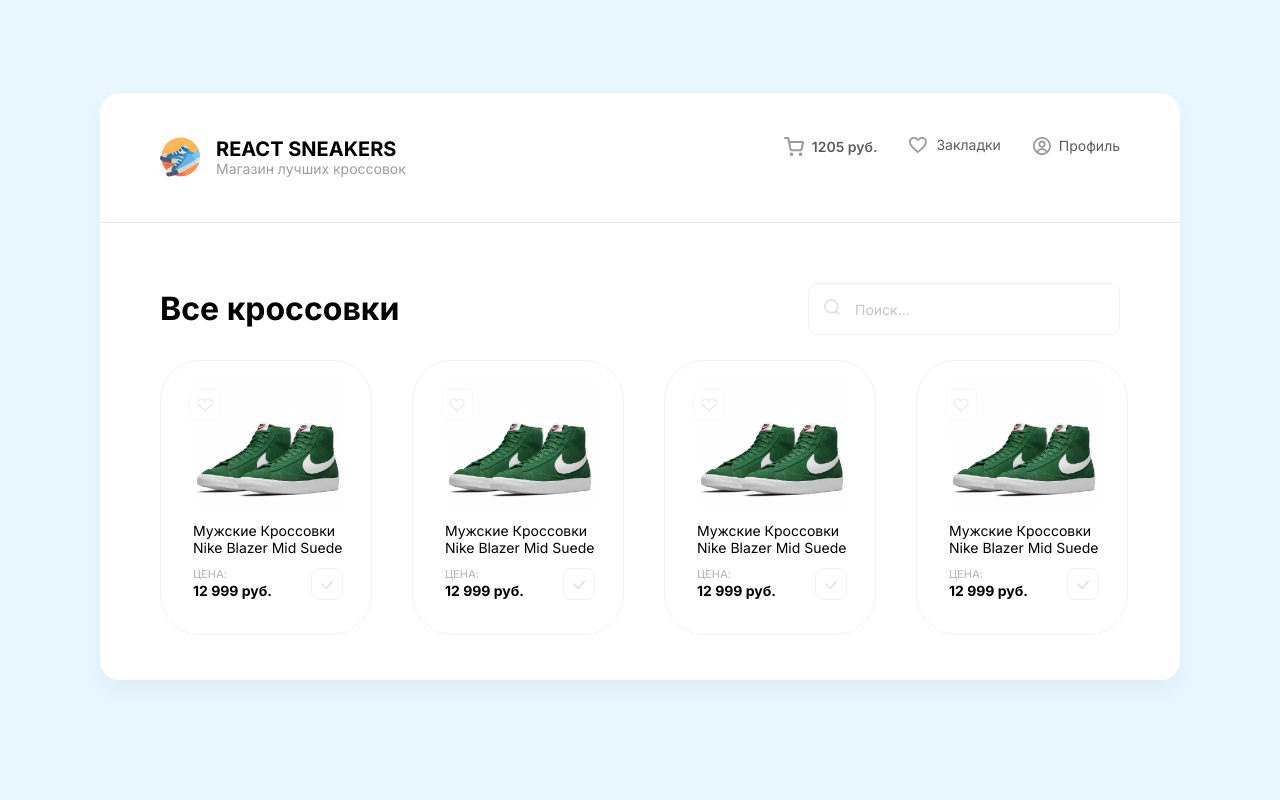
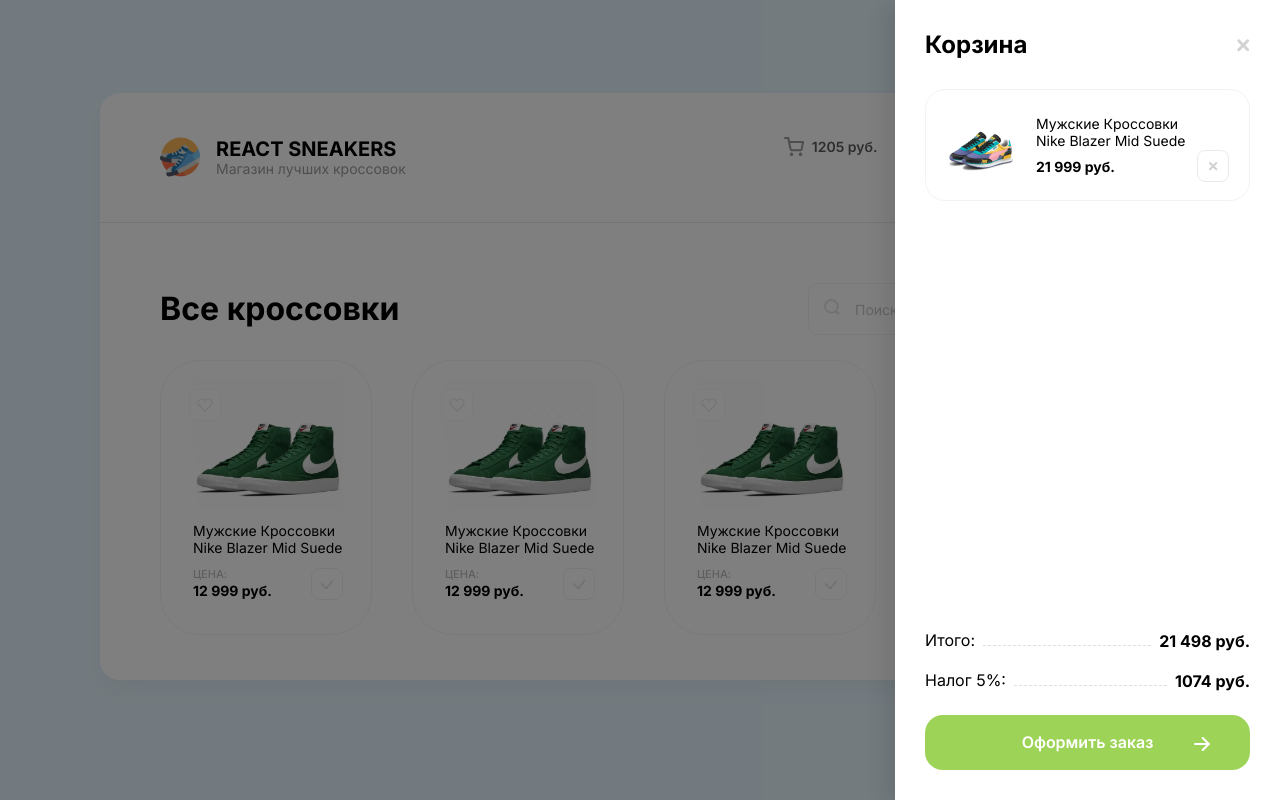
Before and after one commit to AlinaKors/react-sneakers, a React (Create React App) app: page / in a window 1280 px wide. Both pictures are taken after a click on the link "1205 руб.". Built offline with nearby package versions, Linux system fonts and the light colour scheme.

Commit message:
add first hook

```diff
--- a/src/App.js
+++ b/src/App.js
@@ -1,12 +1,25 @@
 import Header from './components/Header';
 import Cart from './components/Cart';
 import Card from './components/Card';
+import { useState } from 'react';
 
 function App() {
+
+const [cartView, setCartView] = useState(false);
+
+const overlayView = (cartView) => {
+  cartView = setCartView(true);
+}
+
   return (
     <div className="wrapper">
-      <Cart />
-      <Header />
+      <Cart
+        cartView={cartView}
+        setCartView={() => setCartView()}
+      />
+      <Header
+        clickCart = {() => overlayView()}
+      />
       <main>
         {/* <img src="/img/banner.png" className="banners" alt="banner 1" /> */}
         <div className="containerTitle">
--- a/src/components/Cart/index.js
+++ b/src/components/Cart/index.js
@@ -1,9 +1,13 @@
 import CartItem from '../CartItem';
 import styles from './Cart.module.scss';
 
-export default function Cart() {
+export default function Cart({cartView, setCartView}) {
+  const closeCart = () => {
+    cartView = setCartView(true);
+  }
+
     return(
-        <div className="overlay overlayHidden">
+        <div className={cartView ? "overlay" : "overlay overlayHidden"}>
         <div className={styles.cartContainer}>
           <div className={styles.cartTitle}>
             <span>Корзина</span>
@@ -11,6 +15,7 @@
               src="/img/close.svg"
               className="closeIcon"
               alt="close cart"
+              onClick={() => closeCart()}
             ></img>
           </div>
           <ul>
--- a/src/components/Header/index.js
+++ b/src/components/Header/index.js
@@ -1,6 +1,6 @@
 import styles from './Header.module.scss';
 
-export default function Header() {
+export default function Header({clickCart}) {
     return(
         <header>
         <div className={styles.headerLeft}>
@@ -17,7 +17,7 @@
         </div>
         <nav>
           <ul>
-            <li className={styles.cart}>
+            <li className={styles.cart} onClick={clickCart}>
               <a href="#">
                 <img src="/img/cart.svg" className="cartIcon" alt="icon cart" />
                 <span>1205 руб.</span>
```
